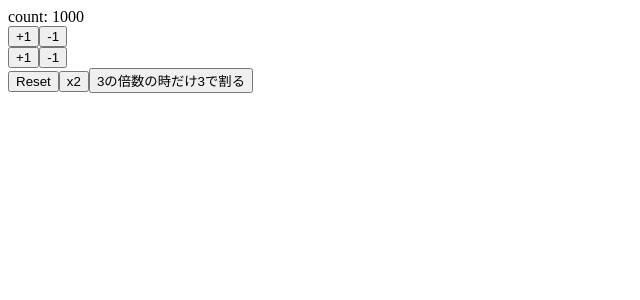
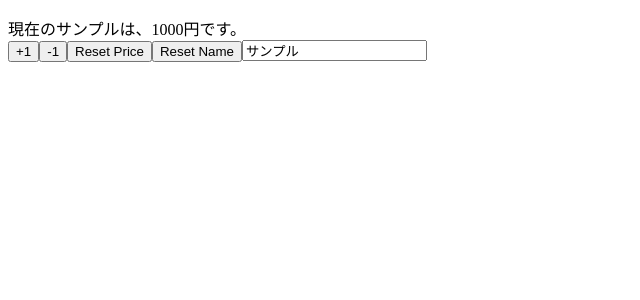
Before and after one commit to kc0914/react-hooks-101, a React (Create React App) app: page / in a window 1280 px wide. Shown: the top 300 px of the page, without its empty margins (0-640 px from the left). Built offline with nearby package versions, Linux system fonts and the light colour scheme.

Commit message:
learn multiple useState

```diff
--- a/src/App.js
+++ b/src/App.js
@@ -1,49 +1,33 @@
 import React, { useState } from "react";
 
-const App = () => {
-  const [count, setCount] = useState(1000);
+const App = (props) => {
+  const [name, setName] = useState(props.name);
+  const [price, setPrice] = useState(props.price);
 
-  const increment = () => {
-    setCount(count + 1);
+  const reset = () => {
+    setPrice(props.price);
+    setName(props.name);
   };
-  const decrement = () => {
-    setCount(count - 1);
-  };
-  const increment2 = () => {
-    setCount((previousCount) => previousCount + 1);
-  };
-  const decrement2 = () => {
-    setCount((previousCount) => previousCount - 1);
-  };
-  const reset = () => {
-    setCount(1000);
-  };
-  const mul = () => {
-    setCount((previousCount) => previousCount * 2);
-  };
-  const divideThree = () => {
-    setCount((previousCount) =>
-      previousCount % 3 === 0 ? previousCount / 3 : previousCount
-    );
-  };
+
   return (
     <>
-      <div>count: {count}</div>
-      <div>
-        <button onClick={increment}>+1</button>
-        <button onClick={decrement}>-1</button>
-      </div>
-      <div>
-        <button onClick={increment2}>+1</button>
-        <button onClick={decrement2}>-1</button>
-      </div>
-      <div>
-        <button onClick={reset}>Reset</button>
-        <button onClick={mul}>x2</button>
-        <button onClick={divideThree}>3の倍数の時だけ3で割る</button>
-      </div>
+      <p>
+        現在の{name}は、{price}円です。
+        <div>
+          <button onClick={() => setPrice(price + 1)}>+1</button>
+          <button onClick={() => setPrice(price - 1)}>-1</button>
+          <button onClick={reset}>Reset Price</button>
+          <button onClick={reset}>Reset Name</button>
+          <input value={name} onChange={(e) => setName(e.target.value)} />
+        </div>
+      </p>
     </>
   );
 };
 
+App.defaultProps = {
+  name: "サンプル",
+  price: 1000,
+};
+
 export default App;
```
